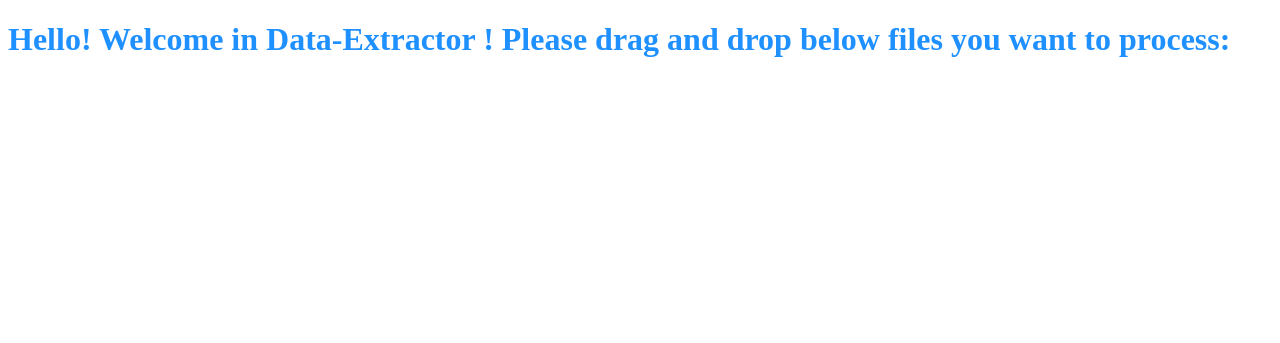
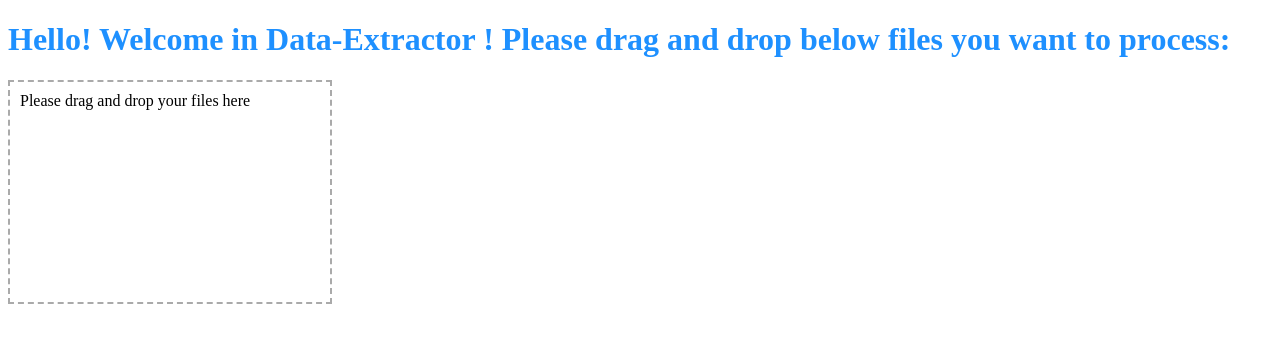
Before and after one commit to R0main123/Data-Extraction, a Flask app: page / in a window 1280 px wide. Shown: the top 343 px of the page. Run offline with Flask 3, Linux system fonts and the light colour scheme.

Commit message:
Flask begining

```diff
--- a/app.py
+++ b/app.py
@@ -3,12 +3,72 @@ from tkinterdnd2 import TkinterDnD
 from excel import Excel_IV, Excel_JV
 from init_BD import create_db
 from plot_and_powerpoint import PowerPoint_IV, PowerPoint_JV
-from flask import Flask, render_template
+from flask import Flask, render_template, request
+
+all_files=[]
 
 app = Flask(__name__)
 @app.route('/')
 def home():
     return render_template('index.html')
 
+@app.route("/upload", methods=['POST'])
+def upload():
+    files = request.files.getlist('file[]')
+
+    for file in files:
+        print(f"File name: {file.filename}")
+        all_files.append(file)
+    print(all_files)
+
+
+
+
+
+
+
+
+
+
+
+
+
+
+
+
+
+
+
+
+
+
+
+
+
+
+
+
+
+
+
+
+
+
+
+
+
+
+
+
+
+
+
+
+
+
+
+
+
+
 if __name__ == '__main__':
     app.run(port = 5000)
--- a/static/script.js
+++ b/static/script.js
@@ -1,3 +1,38 @@
 function changeMessage(){
     document.getElementById('welcome-message').textContent="Le message a changé!";
 }
+
+function handleFileSelect(evt){
+    evt.stopPropagation();
+    evt.preventDefault();
+
+    var files = evt.dataTransfer.files;
+
+    for(var i=0, f; f=files[i]; i++){
+        formData.append('file[]',f,f.name);
+    }
+
+    fetch('/upload',{
+        method: "POST",
+        body:formData
+    }).then(response => {
+        if (!response.ok) {
+            throw new Error(`HTTP error! Status: ${response.status}`);
+        }
+        return response.text();
+    }).then(data => {
+        console.log(data);
+    }).catch(e=>{
+        console.log('There was a problem with the fetch operation: '+e.message);
+    });
+}
+
+function handleDragOver(evt){
+    evt.preventDefault();
+    evt.stopPropagation();
+    evt.dataTransfer.dropEffect='send';
+}
+
+var dropZone = document.getElementById("drop_zone");
+dropZone.addEventListener("dragover", handleDragOver,false)
+dropZone.addEventListener("drop", handleFileSelect,false)
--- a/static/styles.css
+++ b/static/styles.css
@@ -3,7 +3,13 @@ body{
     color: black;
 }
 
-
 h1{
     color:dodgerblue;
 }
+
+#drop_zone{
+    width: 300px;
+    height: 200px;
+    padding: 10px;
+    border: 2px dashed #aaaaaa;
+}
--- a/templates/index.html
+++ b/templates/index.html
@@ -8,5 +8,6 @@
 </head>
 <body>
     <h1 id="welcome-message">Hello! Welcome in Data-Extractor ! Please drag and drop below files you want to process:</h1>
+    <div id="drop_zone">Please drag and drop your files here</div>
 </body>
 </html>
```
